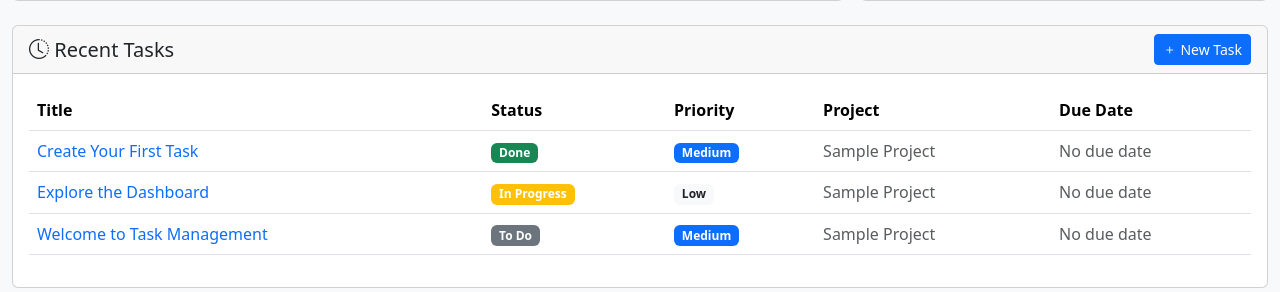
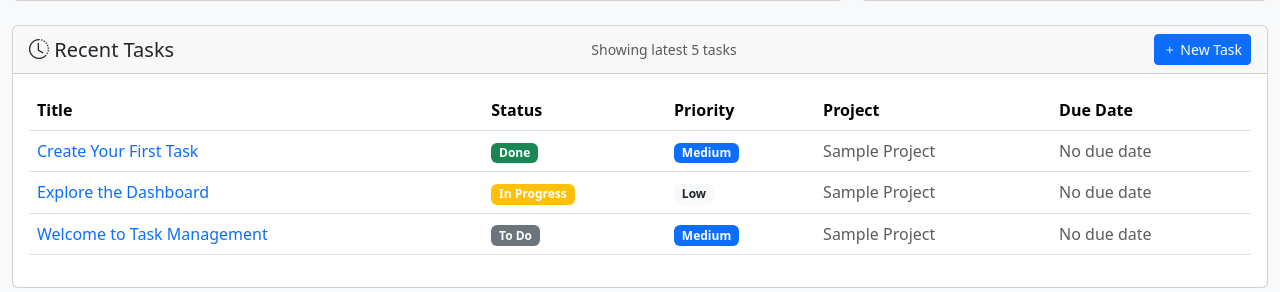
Before and after one commit to tthushantha/TaskManagement, a FastAPI app: page / in a window 1280 px wide. Shown: the part 583-875 px from the top of the page. Run offline with FastAPI, Linux system fonts and the light colour scheme; a user stored in the database is signed in; data comes from the database, SQL or seed files in the repository.

Commit message:
Limited recent tasks to 5 in dashboard

```diff
--- a/templates/dashboard.html
+++ b/templates/dashboard.html
@@ -125,6 +125,7 @@
         <div class="card">
             <div class="card-header d-flex justify-content-between align-items-center">
                 <h5 class="mb-0"><i class="bi bi-clock-history"></i> Recent Tasks</h5>
+                <small class="text-muted">Showing latest 5 tasks</small>
                 <a href="/tasks/new" class="btn btn-primary btn-sm">
                     <i class="bi bi-plus"></i> New Task
                 </a>
@@ -143,7 +144,7 @@
                             </tr>
                         </thead>
                         <tbody>
-                            {% for task in stats.recent_tasks %}
+                            {% for task in stats.recent_tasks[:5] %}
                             <tr style="cursor: pointer;" onclick="window.location='/tasks/{{ task.id }}'">
                                 <td>
                                     <a href="/tasks/{{ task.id }}" class="text-decoration-none">
```
